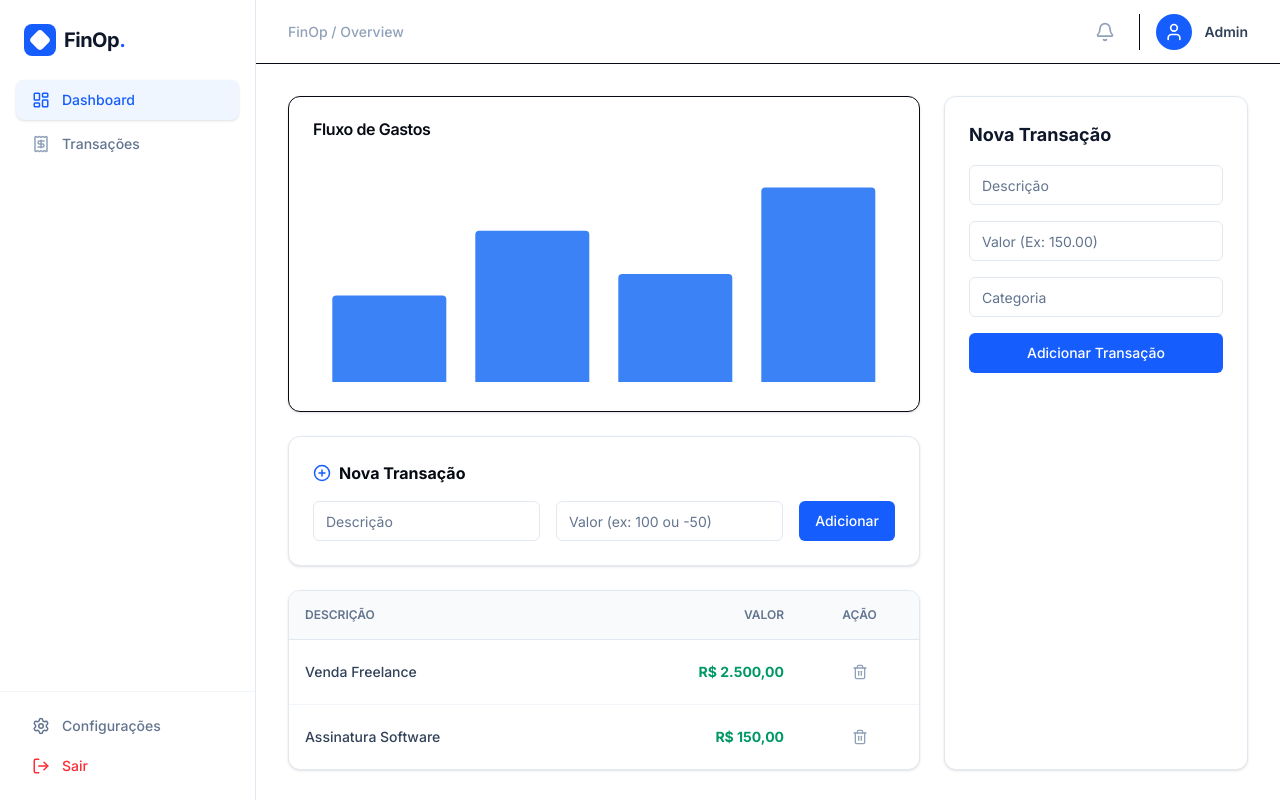
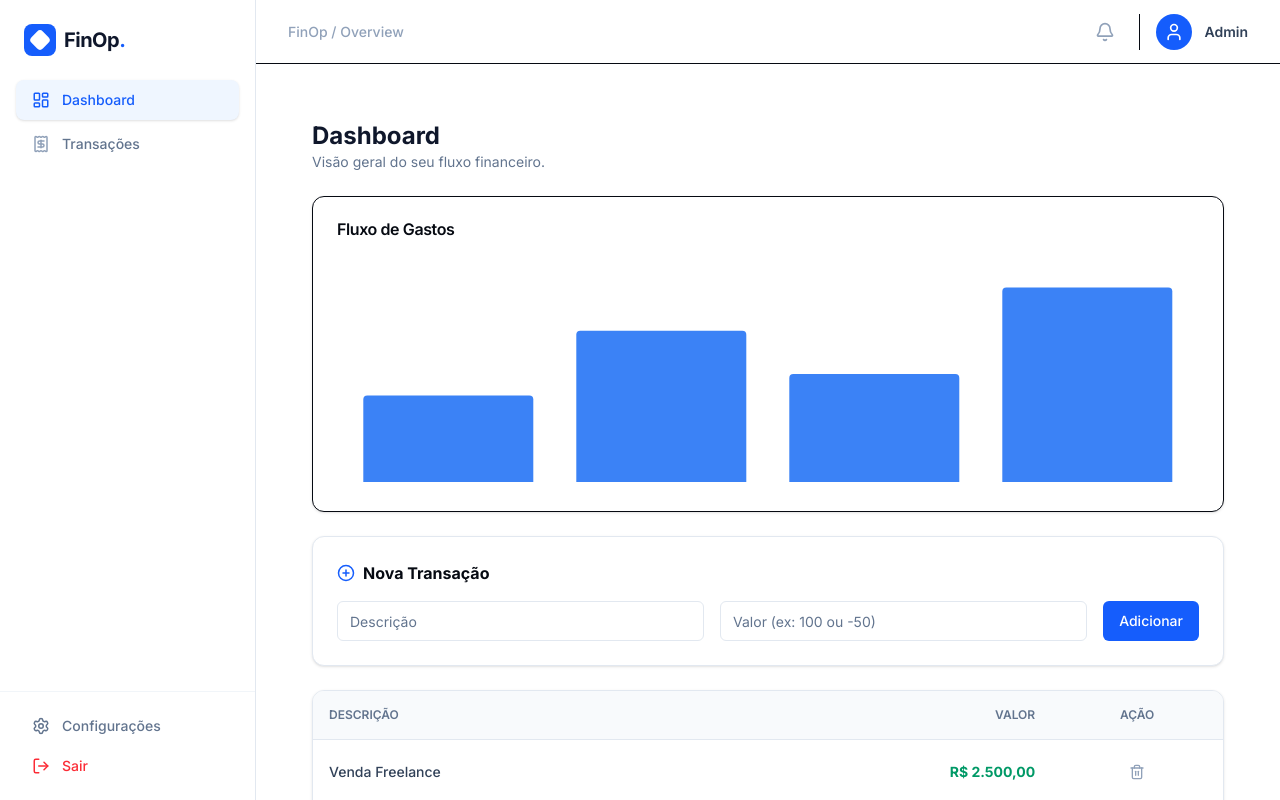
Before and after one commit to AvelinoTeixeira/finop_enterprise, a Next.js app: page /dashboard in a window 1280 px wide. Built offline with nearby package versions, Linux system fonts and the light colour scheme.

Commit message:
style: final layout cleanup and removal of redundant components

```diff
--- a/src/app/dashboard/page.tsx
+++ b/src/app/dashboard/page.tsx
@@ -1,23 +1,28 @@
-import { Suspense } from "react";
 import { TransactionList } from "@/features/transactions/components/transaction-list";
-import { TransactionForm } from "@/features/transactions/components/transaction-form";
+import { getTransactions } from "@/features/transactions/services";
 import { ExpenseChart } from "@/features/analytics/components/expense-chart";
-import { getTransactions } from "@/features/transactions/services";
-
-
 
 export default async function DashboardPage() {
   const transactions = await getTransactions();
 
   return (
-    <div className="grid gap-6 lg:grid-cols-3">
-      <div className="lg:col-span-2 space-y-6">
+    <div className="p-6 space-y-6 max-w-7xl mx-auto">
+      {/* Cabeçalho */}
+      <div>
+        <h1 className="text-2xl font-bold text-slate-900">Dashboard</h1>
+        <p className="text-slate-500 text-sm">Visão geral do seu fluxo financeiro.</p>
+      </div>
+
+      {/* Seção do Gráfico - Agora ocupa a largura total */}
+      <div className="w-full">
         <ExpenseChart />
-        <Suspense fallback={<p>Carregando transações...</p>}>
-          <TransactionList initialTransactions={transactions} />
-        </Suspense>
       </div>
-      <TransactionForm />
+
+      {/* Seção da Lista e Novo Formulário Horizontal */}
+      <div className="w-full">
+        <TransactionList initialTransactions={transactions} />
+      </div>
+
     </div>
   );
 }
--- a/src/app/dashboard/transactions/page.tsx
+++ b/src/app/dashboard/transactions/page.tsx
@@ -5,11 +5,7 @@ export default async function TransactionsPage() {
   const transactions = await getTransactions();
 
   return (
-    <div className="max-w-4xl mx-auto space-y-6">
-      <div>
-        <h1 className="text-2xl font-bold text-slate-900">Gestão Financeira</h1>
-        <p className="text-slate-500 text-sm">Os dados abaixo são salvos localmente no seu navegador.</p>
-      </div>
+    <div className="p-6 space-y-6">
       <TransactionList initialTransactions={transactions} />
     </div>
   );
```
